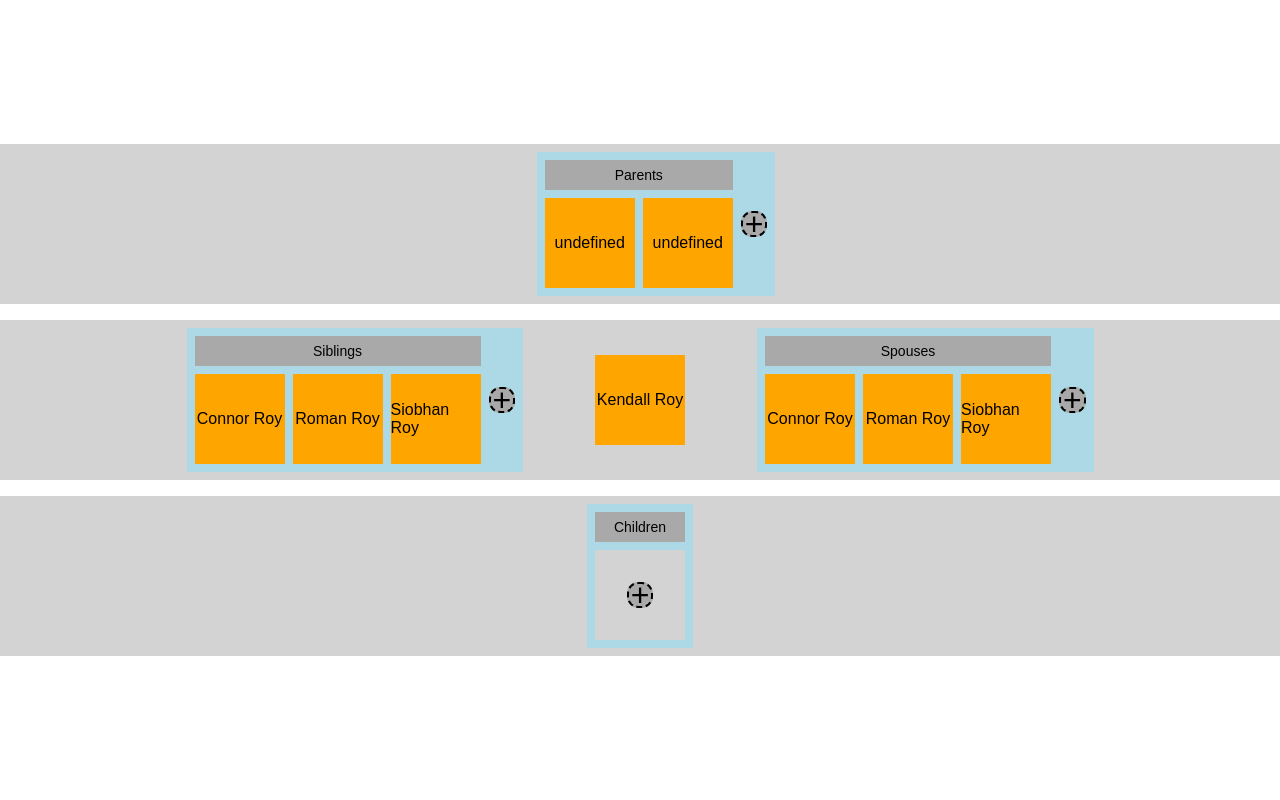
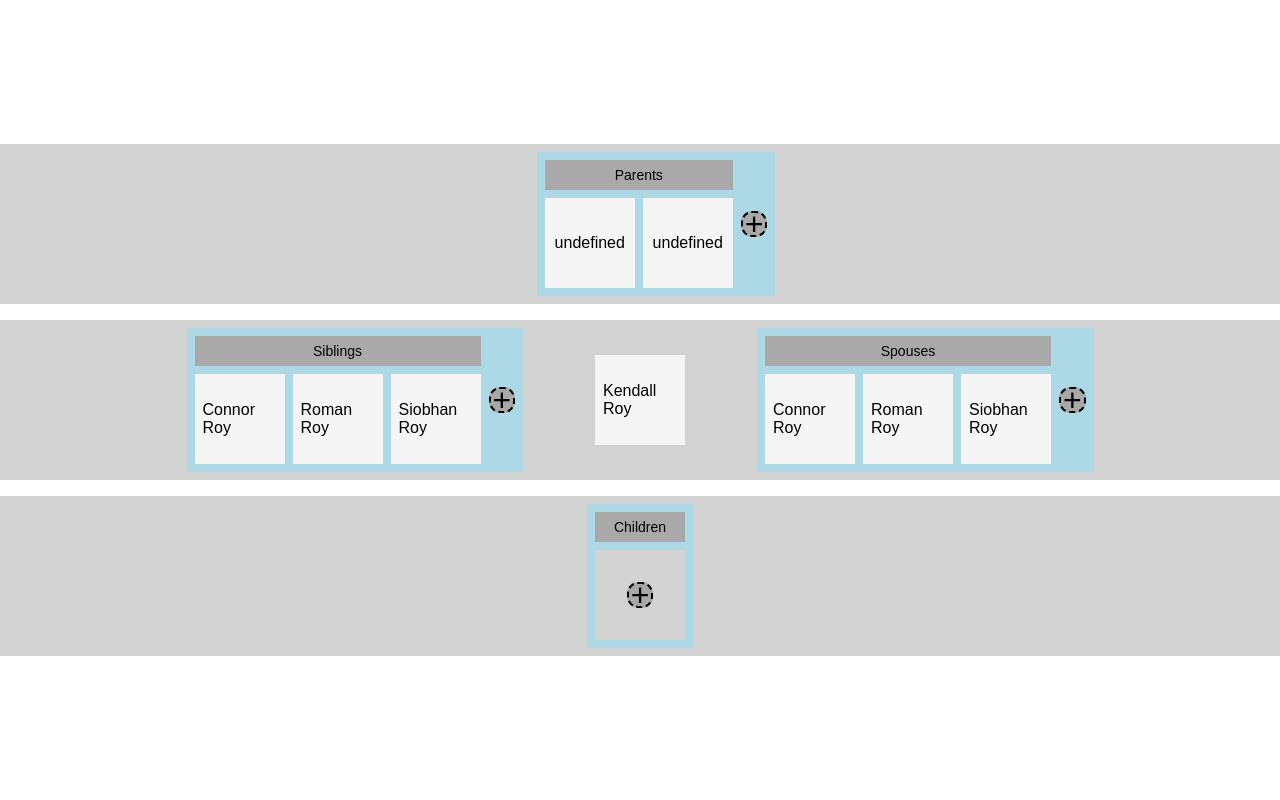
Before and after one commit to deanstein/family-tree, a Svelte app: page / in a window 1280 px wide. Shown: the top 800 px of the page. Built offline with nearby package versions, Linux system fonts and the light colour scheme.

Commit message:
Styling improvements

```diff
--- a/src/ui/PersonNode.svelte
+++ b/src/ui/PersonNode.svelte
@@ -13,9 +13,13 @@
 	};
 
 	const personNodeDynamicClass = css`
+		font-size ${stylingConstants.sizes.fontSize};
 		width: ${stylingConstants.sizes.personNodeSize};
 		height: ${stylingConstants.sizes.personNodeSize};
 	`
+
+	const personNodeNameDynamicClass = css`
+		padding: ${stylingConstants.sizes.padding}`
 </script>
 
 <div
@@ -25,7 +29,7 @@
 	on:keydown={switchActivePerson}
 	transition:slide
 >
-	<div>
+	<div id='person-node-name' class='{personNodeNameDynamicClass}'>
 		{personData.name}
 	</div>
 </div>
@@ -35,6 +39,6 @@
 		display: flex;
 		align-items: center;
 		justify-content: center;
-		background-color: orange;
+		background-color: whitesmoke;
 	}
 </style>
```
